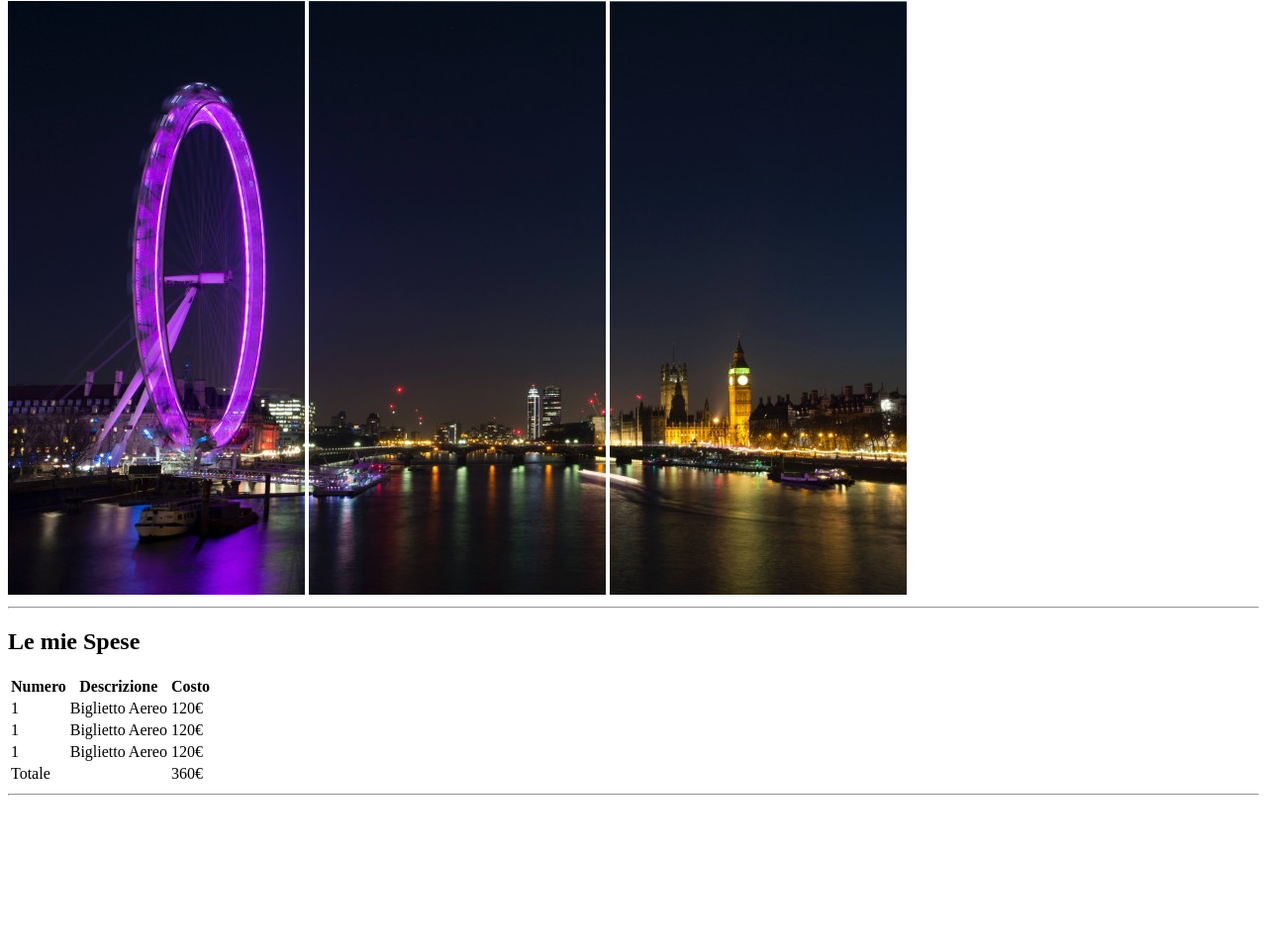
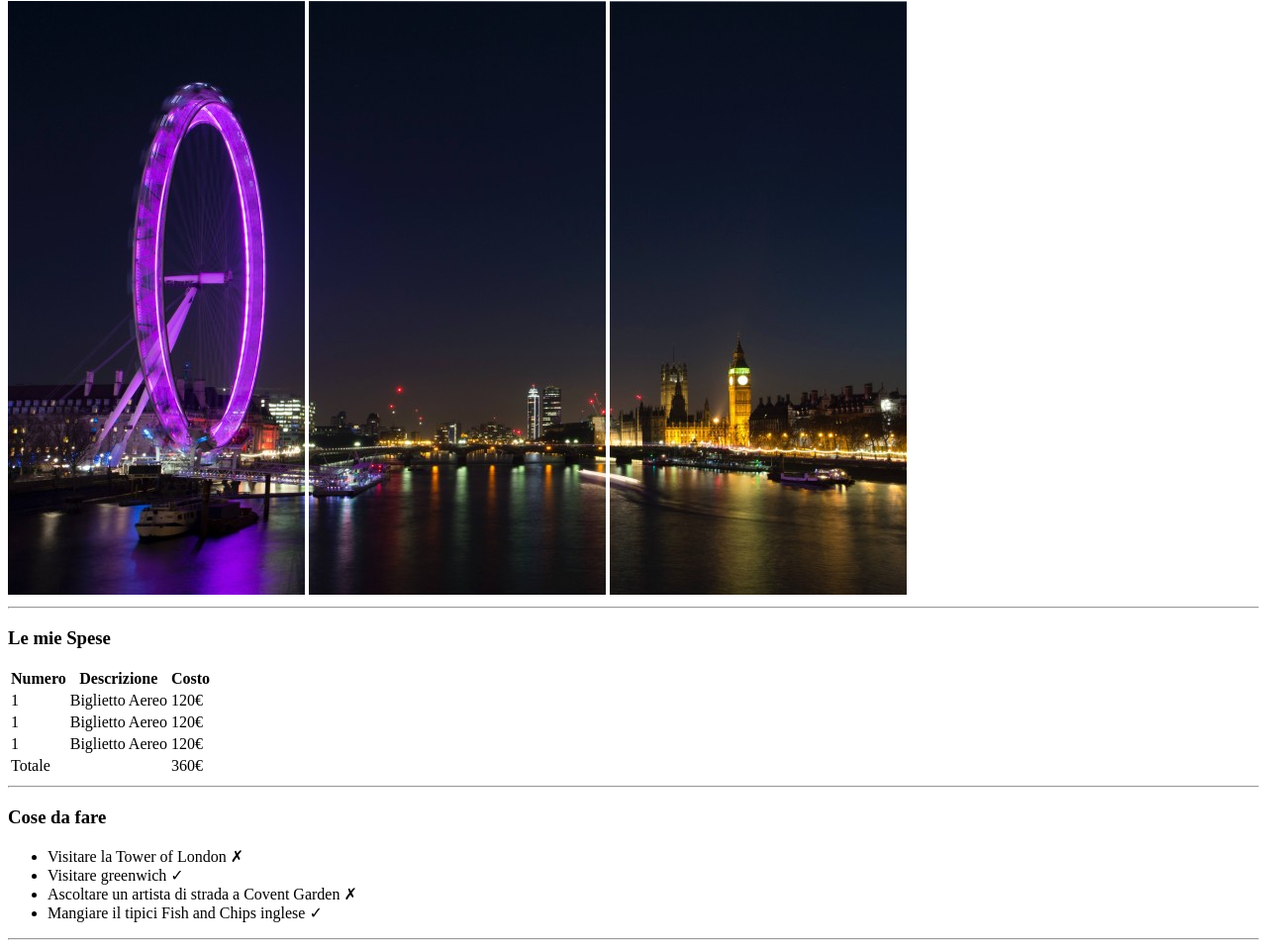
Before and after one commit to MarcoGotti/html-london-trip, a plain HTML site: page index.html in a window 1280 px wide. Shown: the part 79-1037 px from the top of the page at 99% size. Before the commit the page ends 891 px from the top, so only its background shows below. Drawn offline with Linux system fonts and the light colour scheme.

Commit message:
Section Unordered List

```diff
--- a/index.html
+++ b/index.html
@@ -16,7 +16,7 @@
     </section>
     <!-- Le mie Spese -->
     <section>
-        <h2>Le mie Spese</h2>
+        <h3>Le mie Spese</h3>
         <table>
             <thead>
                 <tr>
@@ -52,7 +52,17 @@
         </table>
         <hr>
     </section>
-    <section></section>
+    <!-- Cose da fare -->
+    <section>
+        <h3>Cose da fare</h3>
+        <ul>
+            <li>Visitare la Tower of London &#10007;</li>
+            <li>Visitare greenwich &#10003;</li>
+            <li>Ascoltare un artista di strada a Covent Garden &#10007;</li>
+            <li>Mangiare il tipici Fish and Chips inglese &#10003;</li>
+        </ul>
+        <hr>
+    </section>
     <section></section>
     <section></section>
 
```
